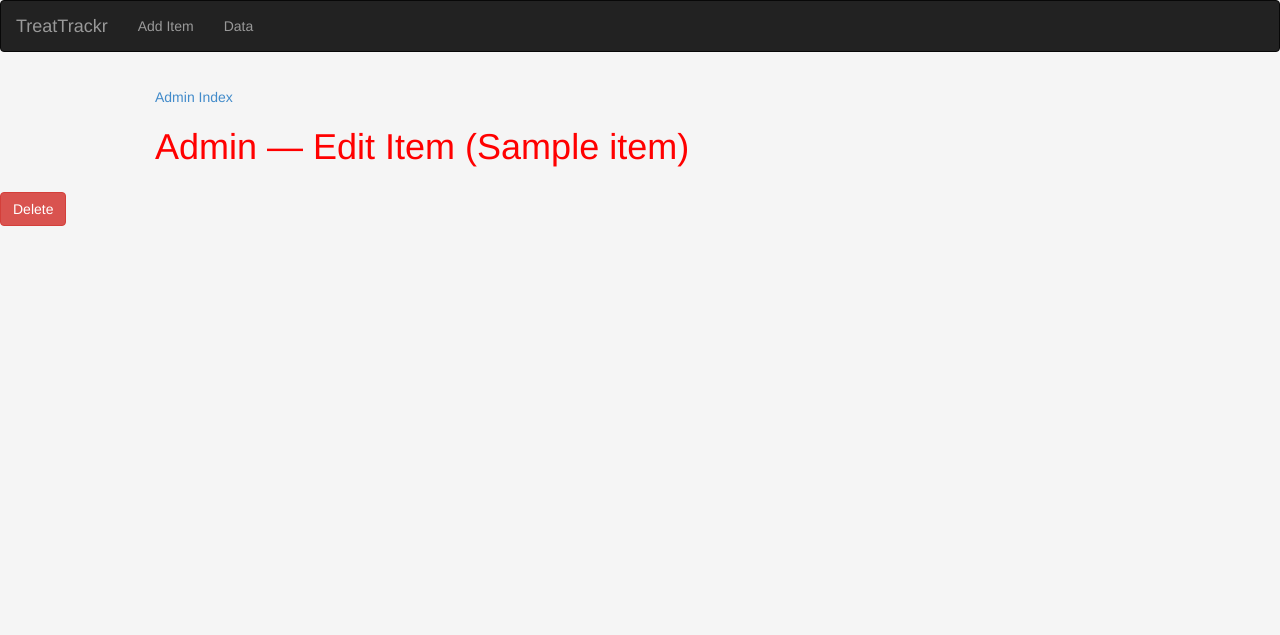
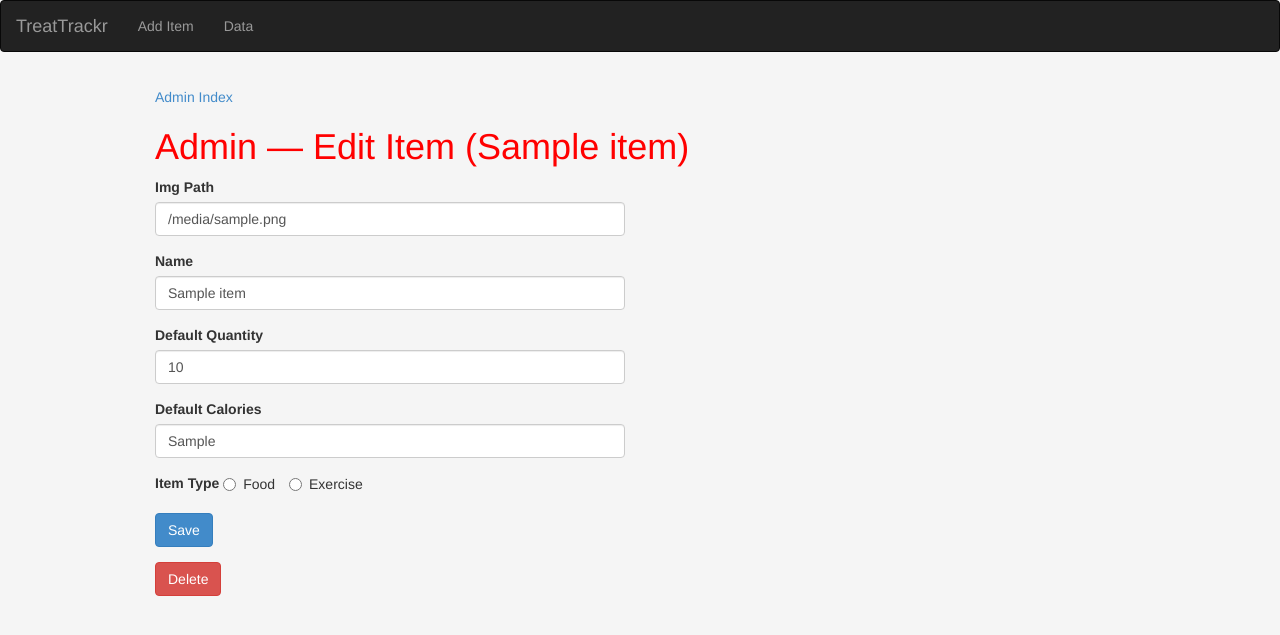
Before and after one commit to louissobel/treattrackr, a Flask app: template app/templates/admin/item_detail.html in a window 1280 px wide. Shown: the top 635 px of the page. Run offline with Flask 2, Linux system fonts and the light colour scheme; the template is opened without the code that fills it: most values are stand-ins (such as "Sample title", 1, 10 or a date in 2020); some libraries are stand-ins or nearby versions.

Commit message:
item edit delete

```diff
--- a/app/main.py
+++ b/app/main.py
@@ -105,6 +105,31 @@ def item_detail(id):
 
     if flask.request.method == 'GET':
         return flask.render_template('admin/item_detail.html', item=item)
+    else:
+        # Post
+        f = flask.request.form
+
+        if f['action'] == 'delete':
+            # Then do it.
+            item.delete()
+            return flask.redirect('/admin/items')
+
+        item_type=f['item_type']
+        name=f['name']
+        default_quantity=f['default_quantity']
+        default_calories=f['default_calories']
+        img_url=f['img_url']
+
+        if not all([item_type, name, default_quantity, default_calories, img_url]):
+            flask.abort(400)
+
+        item.item_type = item_type
+        item.name = name
+        item.default_quantity = default_quantity
+        item.default_calories = default_calories
+        item.img_url = img_url
+        item.save()
+        return flask.redirect('/admin/items/' + str(item.id))
 
 if __name__ == "__main__":
     app.run('0.0.0.0', port=6813)
--- a/app/templates/admin/index.html
+++ b/app/templates/admin/index.html
@@ -6,6 +6,7 @@
 
 <ul>
   <li><a href="./users"><h4>Users</h4></li>
+  <li><a href="./items"><h4>Items</h4></li>
 </ul>
 
 {% endblock %}
--- a/app/templates/admin/item_detail.html
+++ b/app/templates/admin/item_detail.html
@@ -4,16 +4,51 @@
 
 {% block admin_content %}
 
-<div>
-  <form action="" method="POST"></div>
-</div>
+<div class="row">
+  <div class="col-sm-6">
+    <form class="form" action="" method="POST">
+      <div class="form-group">
+        <label for="img_url">Img Path</label>
+        <input type="text" class="form-control" name="img_url" id="img_url" value="{{item.img_url}}"/>
+      </div>
 
-<div>
-  <form action="{{item.id}}/delete" method="POST">
-    <div class="form-group">
-      <button type="submit" class="btn btn-danger">Delete</button>
-    </div>
-  </form>
+      <div class="form-group">
+        <label for="name">Name</label>
+        <input type="text" class="form-control" name="name" id="name" value="{{item.name}}"/>
+      </div>
+
+      <div class="form-group">
+        <label for="default_quantity">Default Quantity</label>
+        <input type="text" class="form-control" name="default_quantity" id="default_quantity" value="{{item.default_quantity}}"/>
+      </div>
+
+      <div class="form-group">
+        <label for="default_calories">Default Calories</label>
+        <input type="text" class="form-control" name="default_calories" id="default_calories" value="{{item.default_calories}}"/>
+      </div>
+
+      <div class="form-group">
+        <label>Item Type</label>
+        <label class="radio-inline">
+          <input type="radio" {{ 'checked' if item.item_type == 'food' }} name="item_type" value="food"/>
+          Food
+        </label>
+
+        <label class="radio-inline">
+          <input type="radio" {{ 'checked' if item.item_type == 'exercise' }} name="item_type" value="exercise"/>
+          Exercise
+        </label>
+
+      </div>
+
+      <div class="form-group">
+        <button type="submit" class="btn btn-primary" name="action" value="save">Save</button>
+      </div>
+      <div class="form-group">
+        <button type="submit" class="btn btn-danger" name="action" value="delete">Delete</button>
+      </div>
+    </form>
+  </div>
 </div>
 
 {% endblock %}
--- a/app/templates/admin/items.html
+++ b/app/templates/admin/items.html
@@ -32,8 +32,8 @@
             </a>
           </td>
           <td>
-            <form action="./{{item.id}}/delete" method="POST">
-              <button type="submit" class="btn btn-xs btn-danger">
+            <form action="./{{item.id}}" method="POST">
+              <button type="submit" name="action" value="delete" class="btn btn-xs btn-danger">
                 <span class="glyphicon glyphicon-trash"></span>
               </button>
             </form>
```
